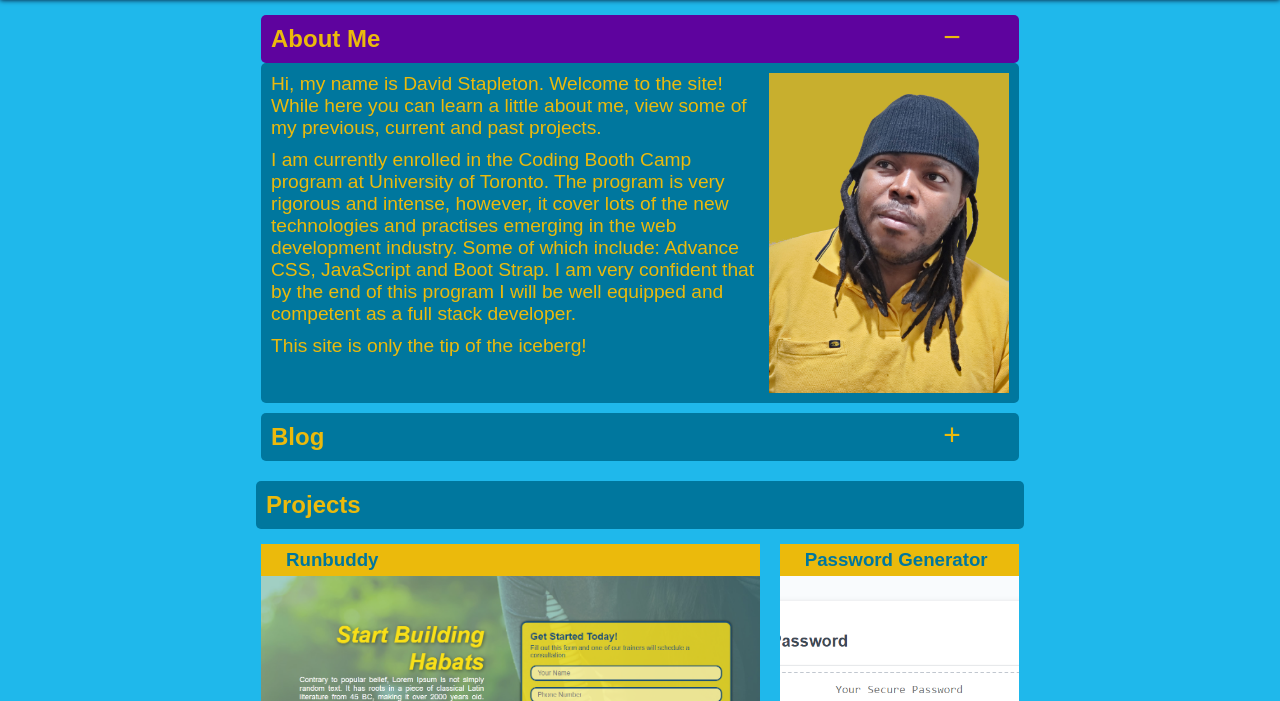
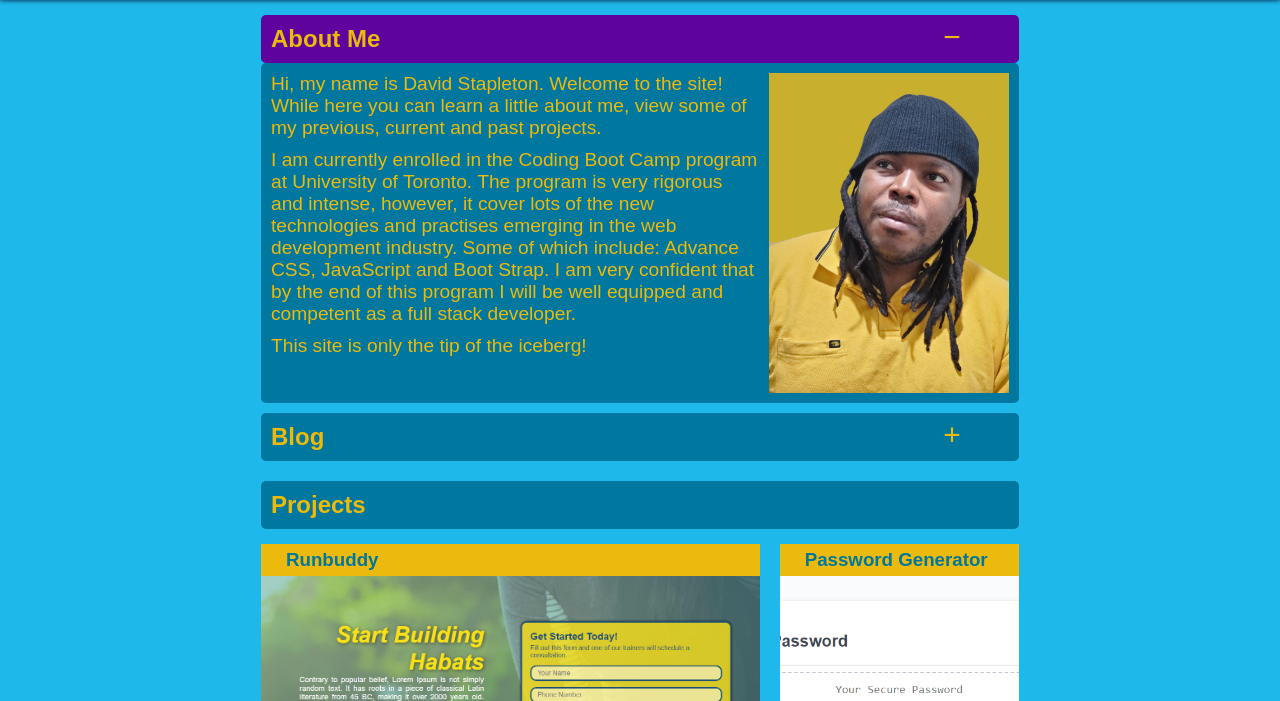
Before and after one commit to Dstapleton/Portfolio, a plain HTML site: page index.html in a window 1280 px wide. Both pictures are taken after a click on the element "About Me". Shown: the part 99-800 px from the top of the page. Drawn offline with Linux system fonts and the light colour scheme; a web font is replaced by a local one.

Commit message:
Corrected spelling error

```diff
--- a/assets/css/projects.css
+++ b/assets/css/projects.css
@@ -4,7 +4,7 @@
 }
 .project-title {
     background-color:var(--main-color);
-    margin-bottom:10px;
+    margin:0 5px 10px 5px;
     border-radius:5px;
 }
 .project-title h2 {
--- a/index.html
+++ b/index.html
@@ -46,7 +46,7 @@
                         current and past projects.
                     </p>
                     <p>
-                        I am currently enrolled in the Coding Booth Camp program at University of Toronto.
+                        I am currently enrolled in the Coding Boot Camp program at University of Toronto.
                         The program is very rigorous and intense, however,
                         it cover lots of the new technologies and practises
                         emerging in the web development industry. Some of which include: Advance CSS,
```
Also changed, not shown: 1 other file.
